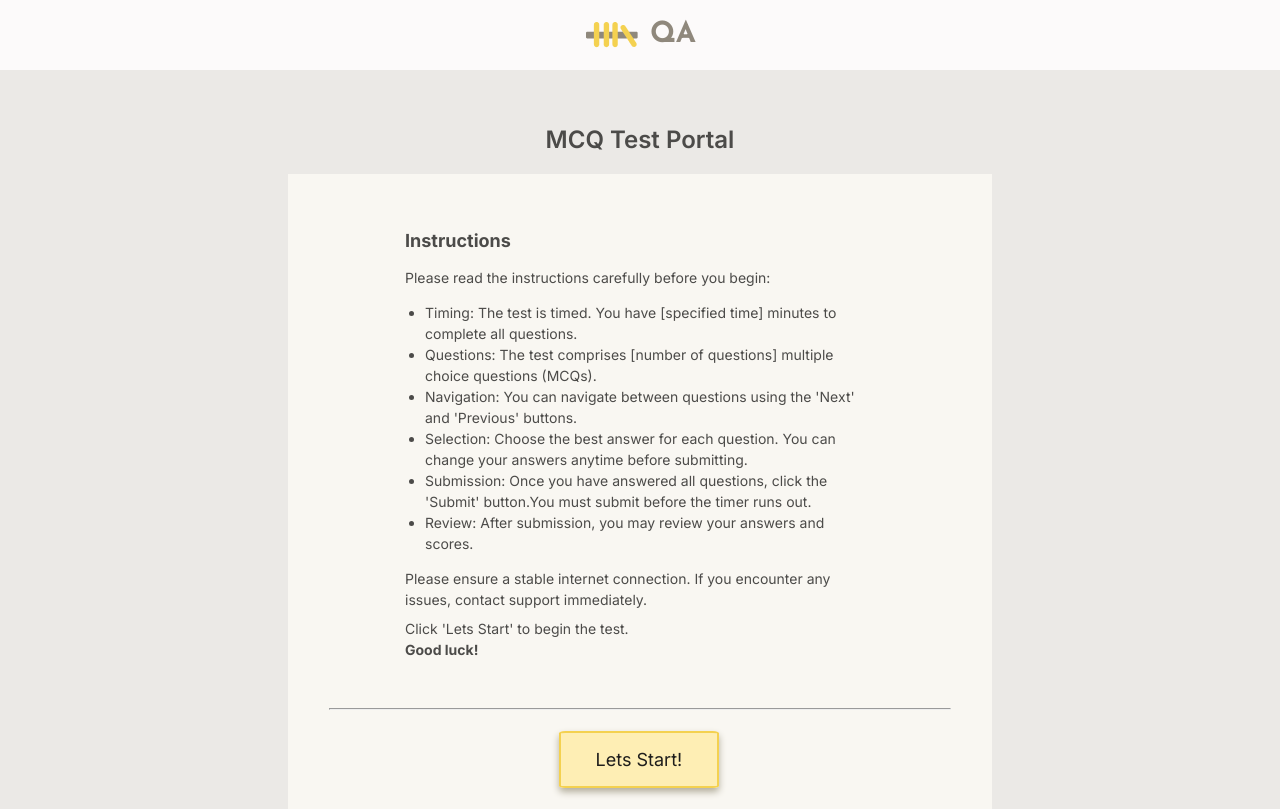
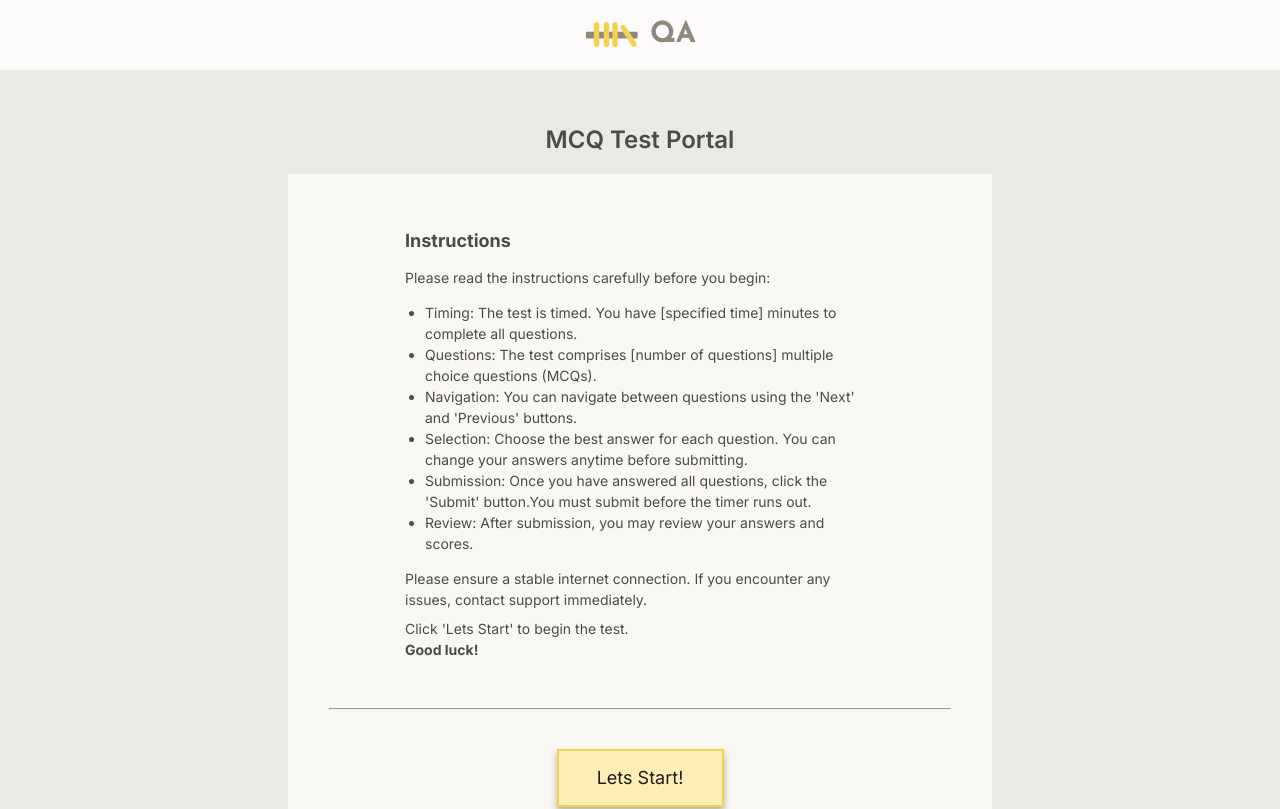
Before and after one commit to aasma12345/assessment-project, a Next.js app: page / in a window 1280 px wide. Shown: the top 809 px of the page. Built offline with nearby package versions, Linux system fonts and the light colour scheme.

Commit message:
submit-button

```diff
--- a/app/assesment/style.css
+++ b/app/assesment/style.css
@@ -224,9 +224,8 @@ body {
 @media (max-width: 576px) {
     .content-box {
         display: block;
-        width: 360px;
+        width: 320px;
         margin: auto;
-        /* border: 1px solid black; */
         margin-bottom: 259px;
         position: relative;
 
--- a/app/globals.css
+++ b/app/globals.css
@@ -111,41 +111,26 @@ body {
 .ul {
   padding-left: 20px;
 }
-.button-div{
+ .button-div{
   width: 163px;
+  height: 54px;
   margin:auto;
+  border: 2px solid #F4D150;
+  background-color: #FEEEB4;
+  box-shadow: 0px 4px 7px 0px #B3AE9C;
+  text-align: center;
+  line-height: 54px;
 
 }
 
 
 .start-button {
-  border: 2px solid #F4D150;
-  width: 159px;
-  margin: auto;
-  text-decoration: none;
-  color: #1F1E1C;
-  background-color: #FEEEB4;
-  box-shadow: 0px 4px 7px 0px #B3AE9C;
-  border-radius: 4%;
-  font-family: Inter;
-  font-size: 18px;
-  text-align: center;
-  padding: 16px 35px 16px 35px;
-
-}
-
-/* @media(max-width:576px) {
-  .button-div {
-    margin-bottom: 56px;
-  }
-} */
-
-/* .start-button {
   text-decoration: none;
   color: #1F1E1C;
   font-family: Inter;
   font-size: 18px;
-} */
+
+}
 
 .footer-row {
   margin-top: 143px;
```
